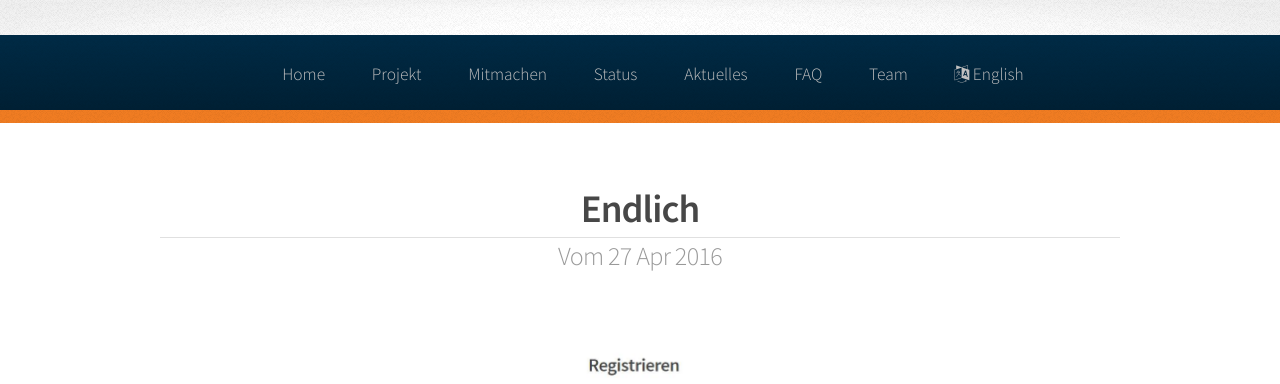
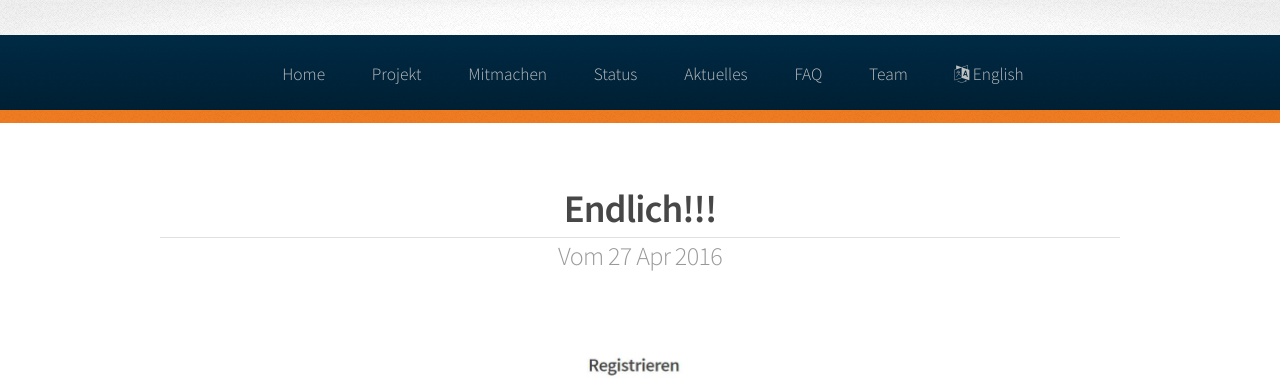
Before and after one commit to myosd/myosd.github.io, a Jekyll site: the page built from _posts/2016-04-27-Registrierung-online.md, in a window 1280 px wide. Shown: the top 384 px of the page. Built offline with Jekyll 4.4.1, drawn with Linux system fonts in a browser that asks for light colours.

```diff
--- a/_posts/2016-04-27-Registrierung-online.md
+++ b/_posts/2016-04-27-Registrierung-online.md
@@ -1,5 +1,5 @@
 ---
-title: Endlich
+title: Endlich!!!
 layout: post
 published: true
 featured: /assets/images//registrierung.jpg
```
